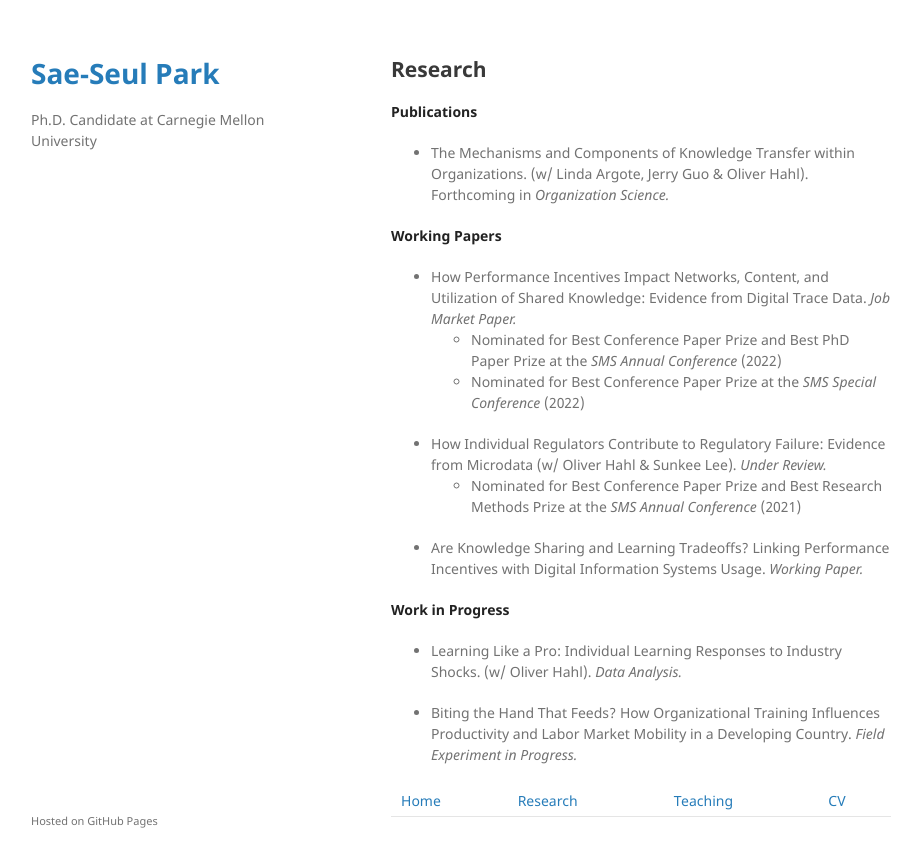
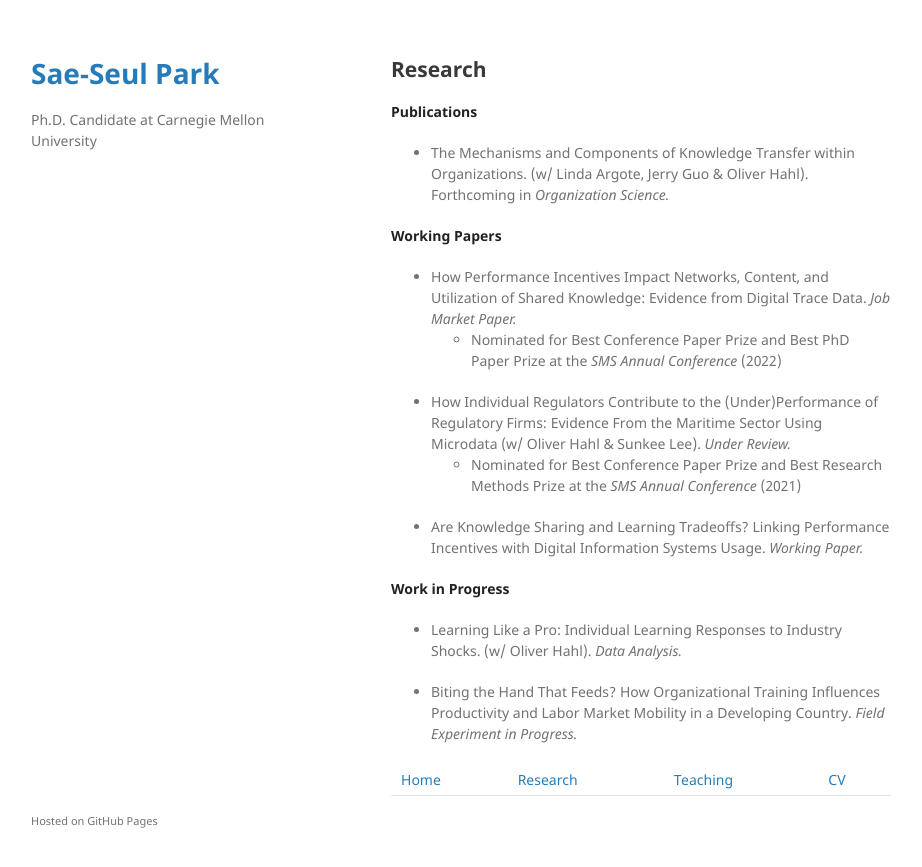
Before and after one commit to saepark/saepark.github.io, a Jekyll site: the page built from research.md, in a window 1280 px wide. Shown: the top 867 px of the page, without its empty margins (179-1101 px from the left). Built offline with Jekyll 4.4.1, drawn with Linux system fonts in a browser that asks for light colours; our own code applies the rules of GitHub Pages for plain Markdown files.

Commit message:
Update research.md

```diff
--- a/research.md
+++ b/research.md
@@ -10,9 +10,9 @@ layout: default
 **Working Papers**
 - How Performance Incentives Impact Networks, Content, and Utilization of Shared Knowledge: Evidence from Digital Trace Data. _Job Market Paper._
   - Nominated for Best Conference Paper Prize and Best PhD Paper Prize at the _SMS Annual Conference_ (2022)
-  - Nominated for Best Conference Paper Prize at the _SMS Special Conference_ (2022)
 
-- How Individual Regulators Contribute to Regulatory Failure: Evidence from Microdata (w/ Oliver Hahl & Sunkee Lee). _Under Review._
+- How Individual Regulators Contribute to the (Under)Performance of Regulatory Firms: Evidence From the Maritime Sector Using Microdata
+(w/ Oliver Hahl & Sunkee Lee). _Under Review._
   - Nominated for Best Conference Paper Prize and Best Research Methods Prize at the _SMS Annual Conference_ (2021)
 
 - Are Knowledge Sharing and Learning Tradeoffs? Linking Performance Incentives with Digital Information Systems Usage. _Working Paper._
```
